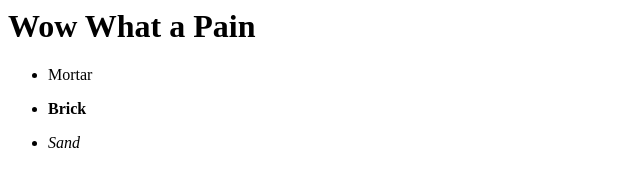
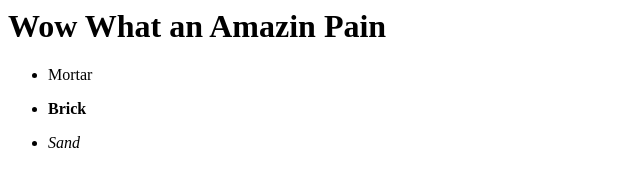
Before and after one commit to LGarcia6280/Hello-World, a plain HTML site: page list.html in a window 1280 px wide. Shown: the whole page, without its empty margins (0-640 px from the left). Drawn offline with Linux system fonts and the light colour scheme.

Commit message:
from iMac trying to create a coding conflict

```diff
--- a/list.html
+++ b/list.html
@@ -8,7 +8,7 @@
 
 <body>
 
-	<h1> Wow What a Pain </h1>
+	<h1> Wow What an Amazin Pain </h1>
 
 	<ul>
 
```
